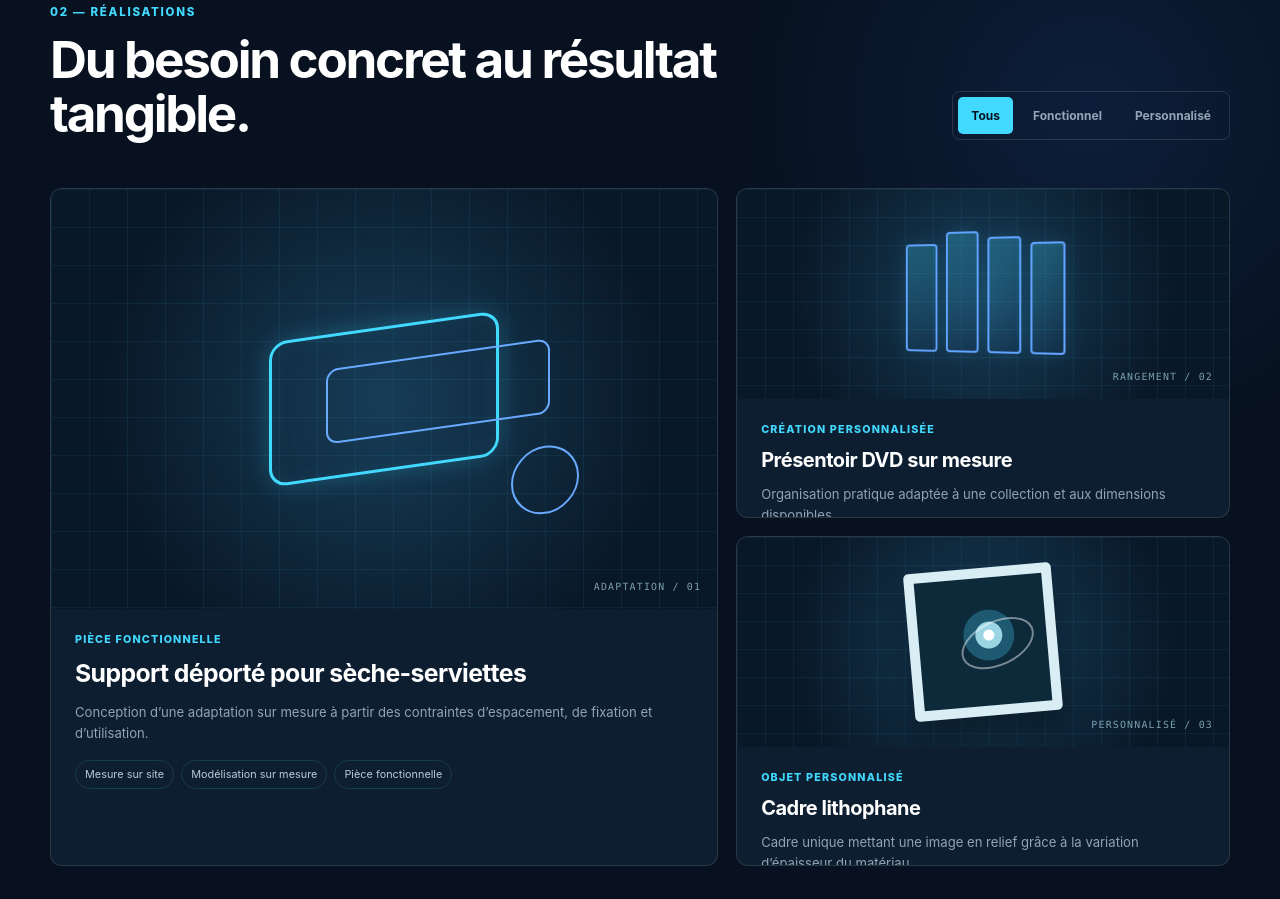
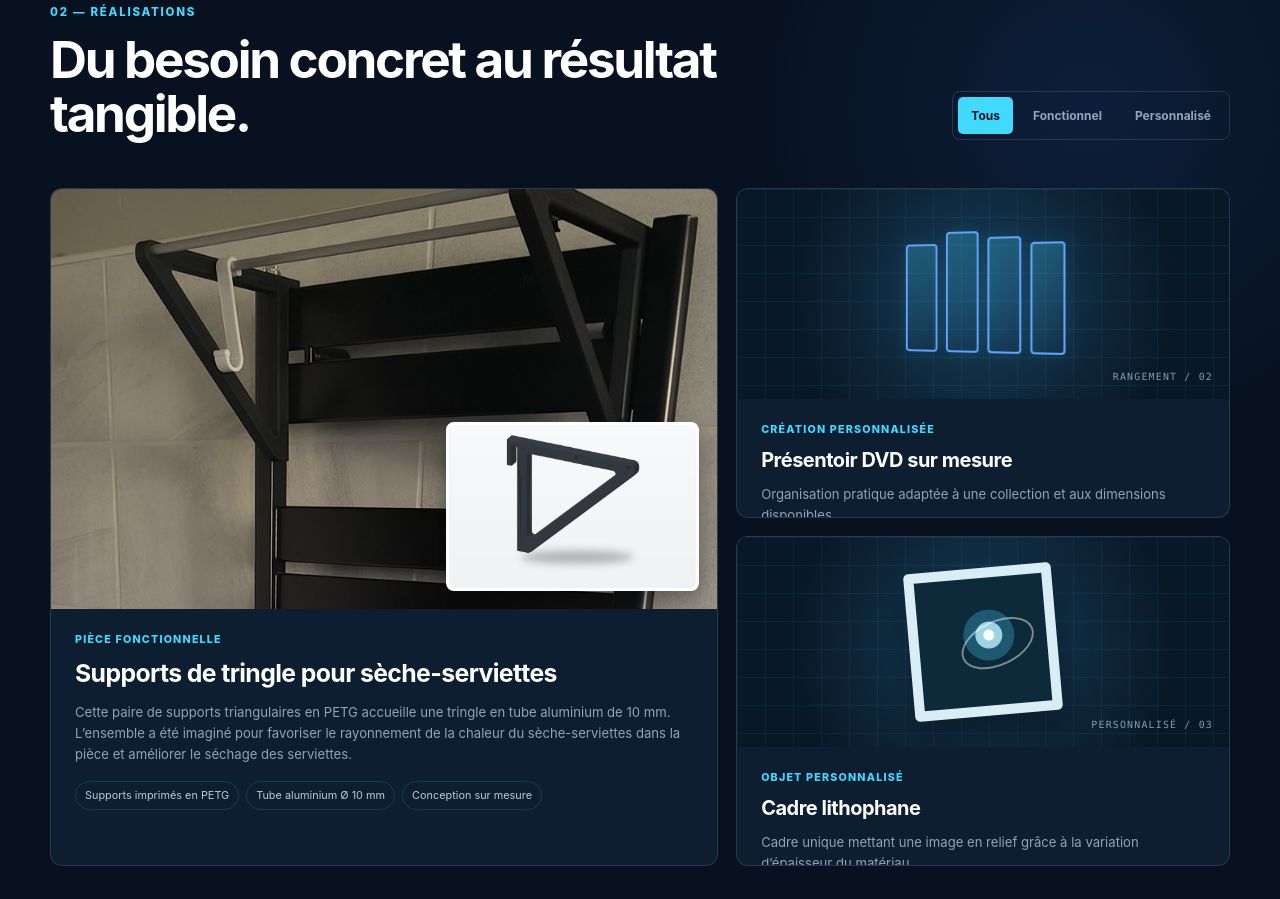
Before and after one commit to tibal76/tibal-3d-maker, a plain HTML site: page index.html in a window 1280 px wide. Shown: the part 1766-2665 px from the top of the page. Drawn offline with Linux system fonts and the light colour scheme.

Commit message:
Ajoute la réalisation du sèche-serviettes
Co-authored-by: Copilot <223556219+Copilot@users.noreply.github.com>

```diff
--- a/css/style.css
+++ b/css/style.css
@@ -625,6 +625,38 @@ textarea {
   background-size: 38px 38px, 38px 38px, auto;
 }
 
+.project-photo {
+  background: #0d1e30;
+}
+
+.project-photo-main {
+  display: block;
+  width: 100%;
+  height: 100%;
+  object-fit: cover;
+}
+
+.project-photo-inset {
+  position: absolute;
+  right: 18px;
+  bottom: 18px;
+  width: min(38%, 260px);
+  aspect-ratio: 3 / 2;
+  overflow: hidden;
+  margin: 0;
+  border: 3px solid #fff;
+  border-radius: 8px;
+  background: #f3f4f5;
+  box-shadow: 0 10px 24px rgba(0, 0, 0, 0.35);
+}
+
+.project-photo-inset img {
+  display: block;
+  width: 100%;
+  height: 100%;
+  object-fit: contain;
+}
+
 .cad-label {
   position: absolute;
   right: 16px;
@@ -633,38 +665,6 @@ textarea {
   font-family: ui-monospace, SFMono-Regular, Menlo, monospace;
   font-size: 0.62rem;
   letter-spacing: 0.12em;
-}
-
-.project-lines {
-  position: absolute;
-  top: 50%;
-  left: 50%;
-  width: 230px;
-  height: 145px;
-  border: 3px solid var(--cyan);
-  border-radius: 18px;
-  transform: translate(-50%, -50%) skewY(-8deg);
-  box-shadow: 0 0 24px rgba(66, 217, 255, 0.24), inset 0 0 24px rgba(66, 217, 255, 0.08);
-}
-
-.project-lines::before,
-.project-lines::after {
-  content: "";
-  position: absolute;
-  border: 2px solid #69aaff;
-  border-radius: 12px;
-}
-
-.project-lines::before {
-  inset: 32px -54px 32px 54px;
-}
-
-.project-lines::after {
-  width: 64px;
-  height: 64px;
-  right: -83px;
-  bottom: -68px;
-  border-radius: 50%;
 }
 
 .dvd-discs {
@@ -1281,6 +1281,13 @@ textarea {
     grid-template-rows: 300px auto;
   }
 
+  .project-photo-inset {
+    right: 12px;
+    bottom: 12px;
+    width: min(42%, 220px);
+    border-width: 2px;
+  }
+
   .project-card:not(.project-featured) {
     grid-template-rows: 230px auto;
   }
@@ -1336,6 +1343,10 @@ textarea {
 }
 
 @media (max-width: 420px) {
+  .project-featured {
+    grid-template-rows: 220px auto;
+  }
+
   .brand small {
     display: none;
   }
--- a/index.html
+++ b/index.html
@@ -162,18 +162,29 @@
 
         <div class="projects-grid">
           <article class="project-card project-featured" data-category="fonctionnel">
-            <div class="project-visual visual-bracket" aria-hidden="true">
-              <div class="project-lines"></div>
-              <span class="cad-label">ADAPTATION / 01</span>
+            <div class="project-visual project-photo">
+              <img
+                class="project-photo-main"
+                src="assets/realizations/supports-triangulaires-seche-serviettes-installes.jpg"
+                alt="Supports triangulaires installés sur un sèche-serviettes avec une tringle en tube aluminium."
+                loading="lazy"
+              >
+              <figure class="project-photo-inset">
+                <img
+                  src="assets/realizations/support-triangulaire-seche-serviettes-modele-3d.png"
+                  alt="Rendu 3D d’un support triangulaire imprimable en PETG."
+                  loading="lazy"
+                >
+              </figure>
             </div>
             <div class="project-copy">
               <p class="project-type">Pièce fonctionnelle</p>
-              <h3>Support déporté pour sèche-serviettes</h3>
-              <p>Conception d’une adaptation sur mesure à partir des contraintes d’espacement, de fixation et d’utilisation.</p>
+              <h3>Supports de tringle pour sèche-serviettes</h3>
+              <p>Cette paire de supports triangulaires en PETG accueille une tringle en tube aluminium de 10&nbsp;mm. L’ensemble a été imaginé pour favoriser le rayonnement de la chaleur du sèche-serviettes dans la pièce et améliorer le séchage des serviettes.</p>
               <ul>
-                <li>Mesure sur site</li>
-                <li>Modélisation sur mesure</li>
-                <li>Pièce fonctionnelle</li>
+                <li>Supports imprimés en PETG</li>
+                <li>Tube aluminium Ø 10&nbsp;mm</li>
+                <li>Conception sur mesure</li>
               </ul>
             </div>
           </article>
```
Also changed, not shown: assets/realizations/support-triangulaire-seche-serviettes-modele-3d.png (added), assets/realizations/supports-triangulaires-seche-serviettes-installes.jpg (added).
